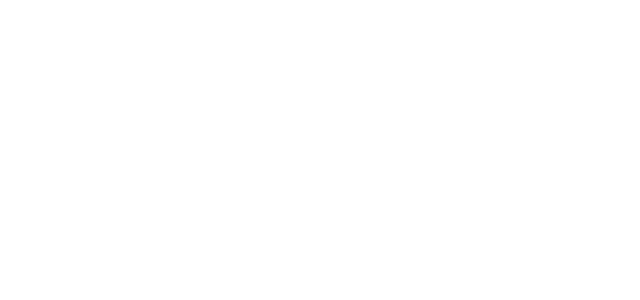
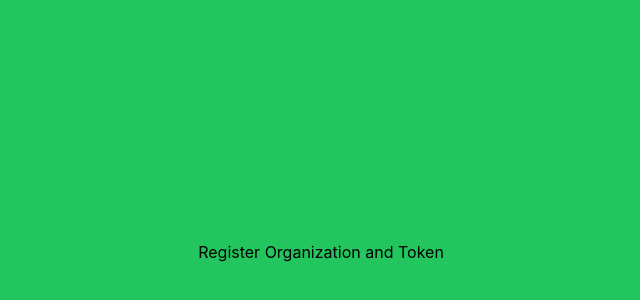
Before and after one commit to Adesdesk/Token-Vesting-Schedule, a React (Create React App) app in the folder vesting-interface/: page /register in a window 1280 px wide. Before the commit this address had no page. Shown: the part 148-448 px from the top of the page, without its empty margins (319-959 px from the left). Built offline with nearby package versions, Linux system fonts and the light colour scheme.

Commit message:
Add registration page

```diff
--- /dev/null
+++ b/vesting-interface/src/RegisterOrganizationToken.js
@@ -0,0 +1,14 @@
+/*import React, { useState } from 'react';
+import { ethers } from 'ethers';*/
+
+const RegisterOrganizationToken = () => {
+
+  return (
+    <div className="flex flex-col items-center justify-center min-h-screen bg-green-500">
+        <p text-green-500>Register Organization and Token </p>
+    </div>
+  );
+
+};
+
+export default RegisterOrganizationToken;
--- a/vesting-interface/src/index.js
+++ b/vesting-interface/src/index.js
@@ -3,7 +3,7 @@
 import './index.css';
 import { BrowserRouter as Router, Route, Routes } from 'react-router-dom';
 import App from './App';
-/*import RegisterOrganizationToken from './RegisterOrganizationToken';*/
+import RegisterOrganizationToken from './RegisterOrganizationToken';
 import reportWebVitals from './reportWebVitals';
 
 ReactDOM.render(
@@ -11,7 +11,7 @@
     <Router>
       <Routes>
         <Route path="/" element={<App />} />
-        {/*<Route path="/register" element={<RegisterOrganizationToken />} />*/}
+        <Route path="/register" element={<RegisterOrganizationToken />} />
       </Routes>
     </Router>
   </React.StrictMode>,
```
